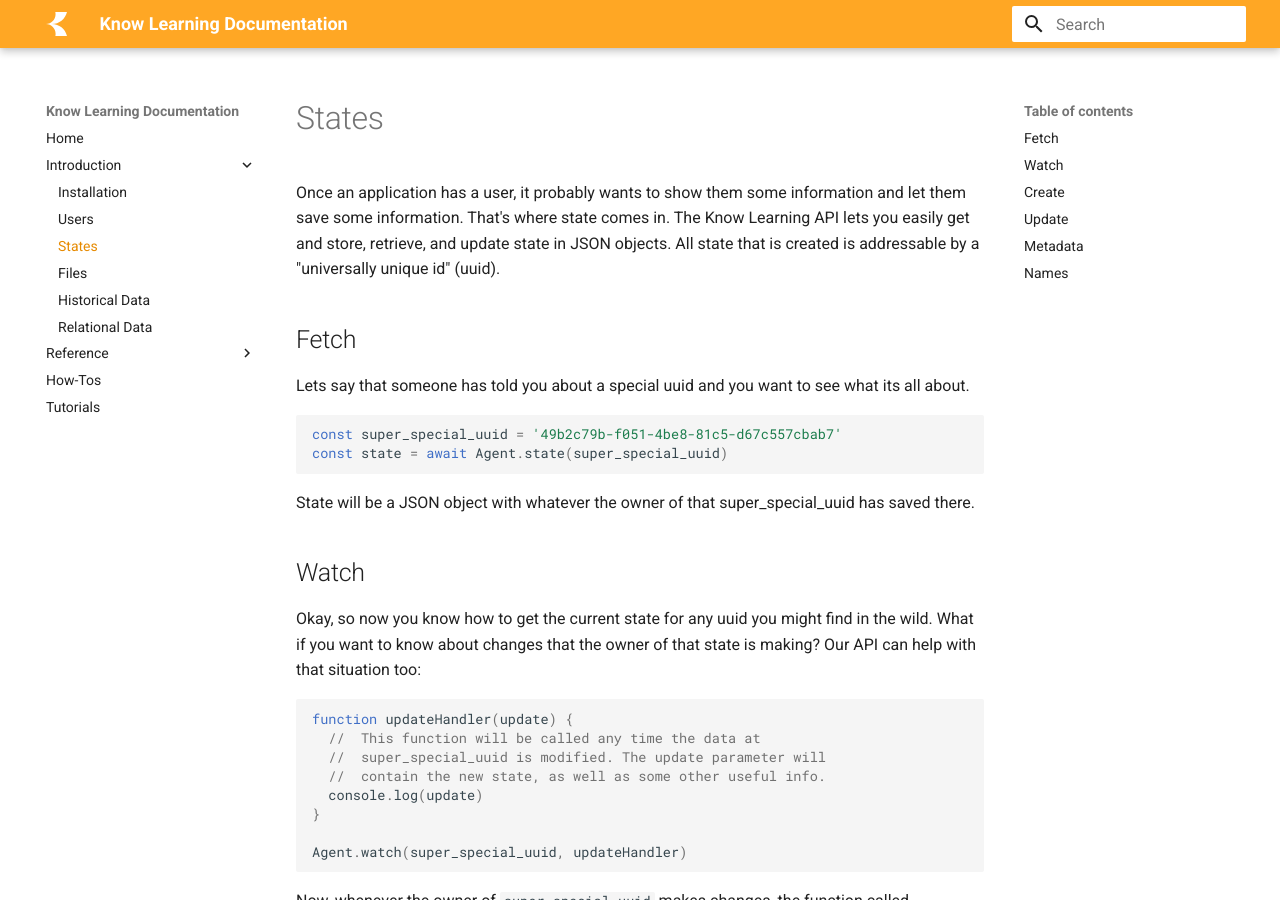
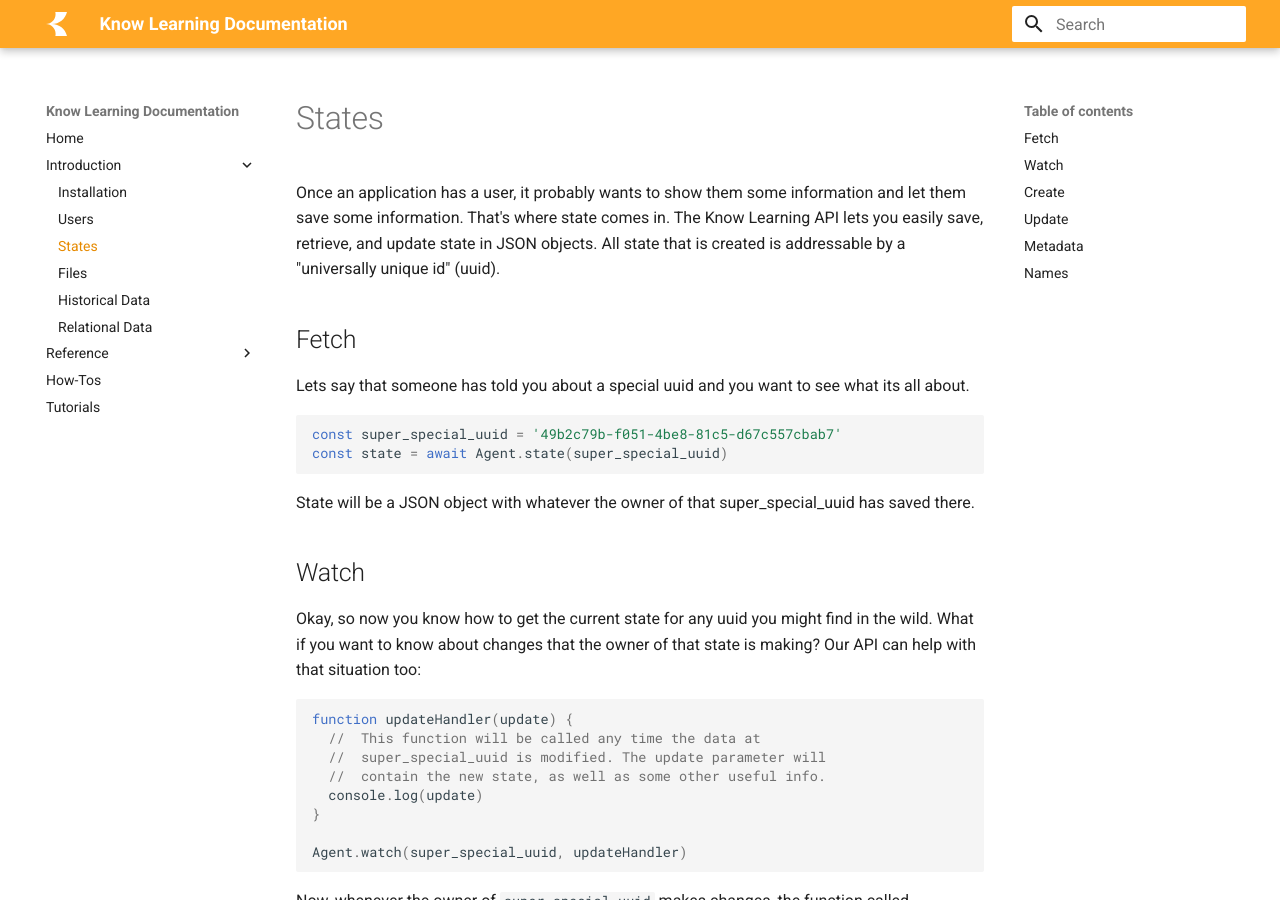
Before and after one commit to knowlearning/documentation, an MkDocs documentation site: the page built from docs/introduction/states.md, in a window 1280 px wide and 900 px high. Built offline with MkDocs 1.6.1 and Material for MkDocs 9.7.7, drawn with Linux system fonts in a browser that asks for light colours.

Commit message:
Fix wording

```diff
--- a/docs/introduction/states.md
+++ b/docs/introduction/states.md
@@ -1,6 +1,6 @@
 # States
 
-Once an application has a user, it probably wants to show them some information and let them save some information. That's where state comes in. The Know Learning API lets you easily get and store, retrieve, and update state in JSON objects. All state that is created is addressable by a "universally unique id" (uuid).
+Once an application has a user, it probably wants to show them some information and let them save some information. That's where state comes in. The Know Learning API lets you easily save, retrieve, and update state in JSON objects. All state that is created is addressable by a "universally unique id" (uuid).
 
 ## Fetch
 
```
